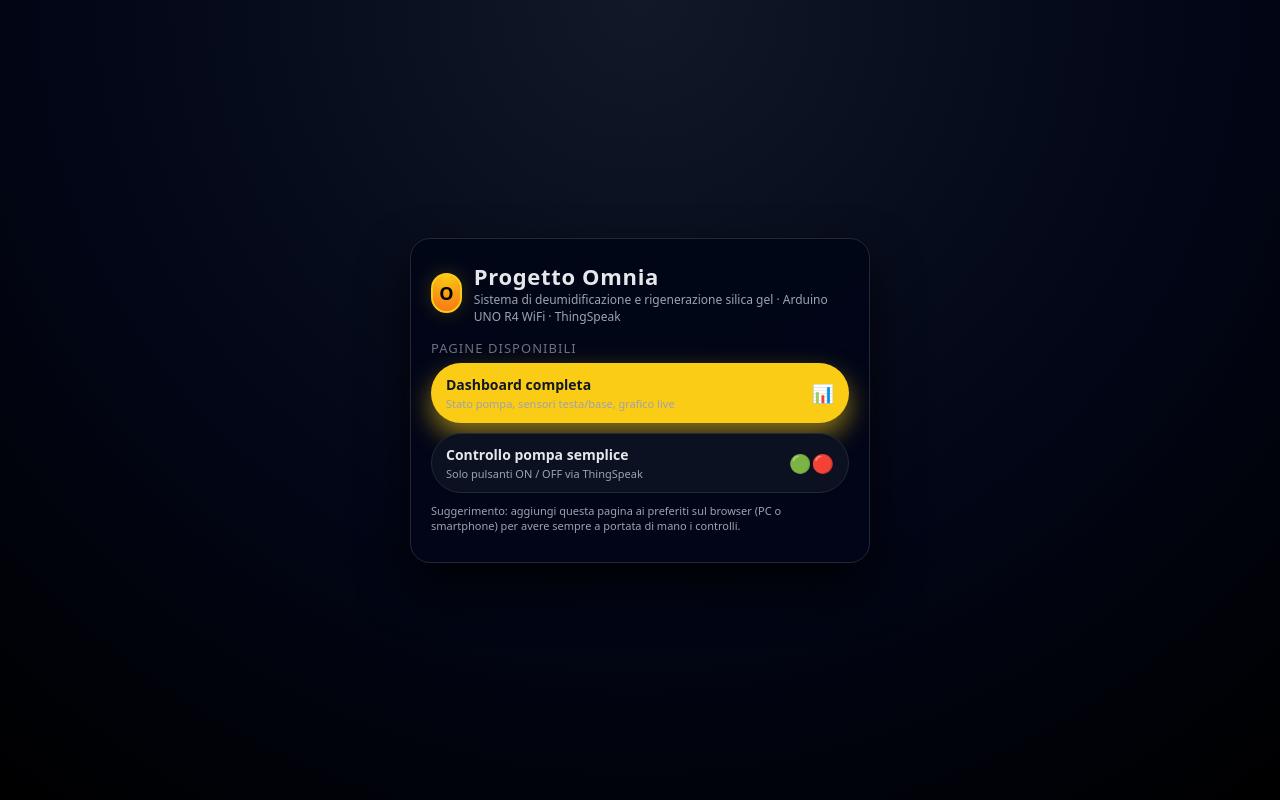
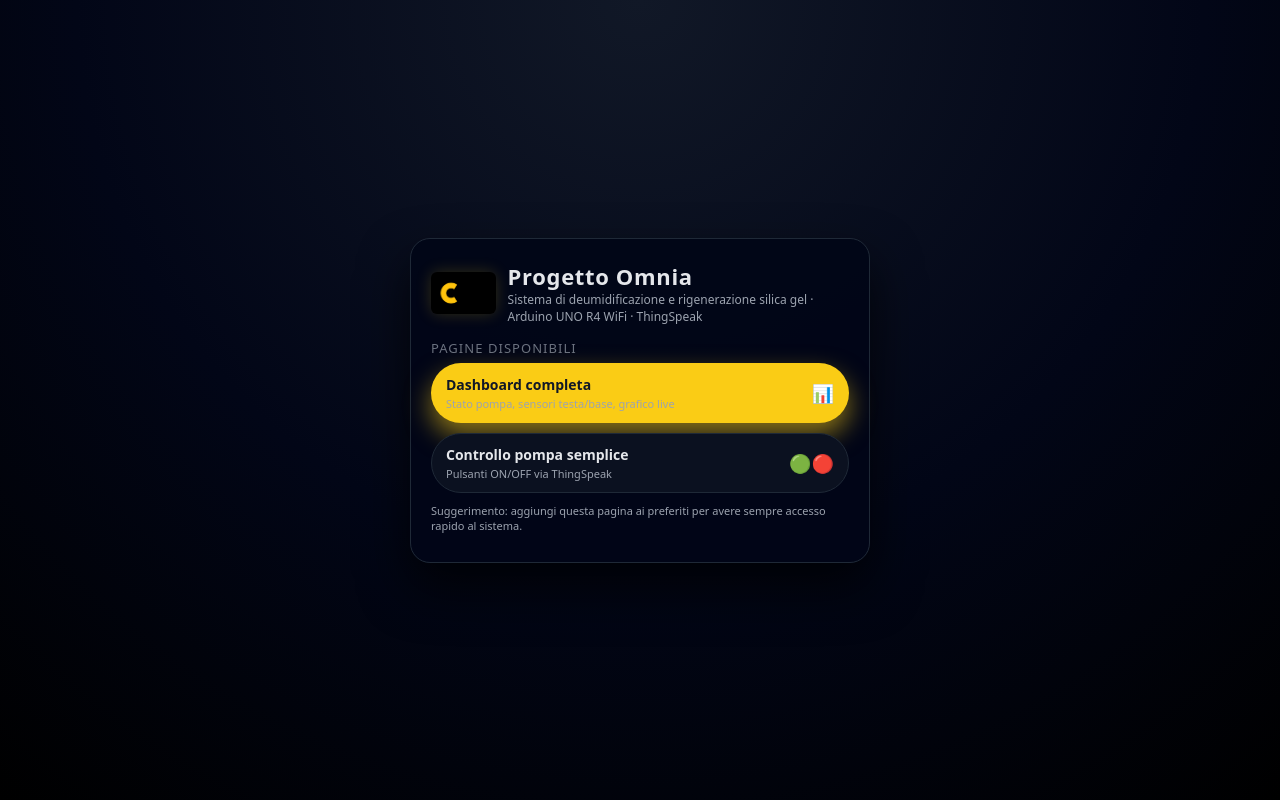
Before and after one commit to die89/Progetto-Omnia, a plain HTML site: page index.html in a window 1280 px wide. Drawn offline with Linux system fonts and the light colour scheme.

Commit message:
Replace logo circle with image in index.html

```diff
--- a/index.html
+++ b/index.html
@@ -43,20 +43,17 @@
       gap: 12px;
       margin-bottom: 14px;
     }
-    .logo-circle {
-      width: 40px;
-      height: 40px;
-      border-radius: 999px;
-      border: 2px solid var(--accent);
-      display: flex;
-      align-items: center;
-      justify-content: center;
-      font-weight: 800;
-      font-size: 18px;
-      color: #000;
-      background: radial-gradient(circle at top, #facc15, #f97316);
-      box-shadow: 0 0 20px var(--accent-soft);
+
+    /* LOGO CLAYPAKY */
+    .logo-img {
+      height: 42px;
+      width: auto;
+      border-radius: 6px;
+      background: #000;
+      padding: 4px;
+      box-shadow: 0 0 16px var(--accent-soft);
     }
+
     h1 {
       margin: 0;
       font-size: 22px;
@@ -141,10 +138,8 @@
       h1 {
         font-size: 20px;
       }
-      .logo-circle {
-        width: 36px;
+      .logo-img {
         height: 36px;
-        font-size: 16px;
       }
     }
   </style>
@@ -152,7 +147,9 @@
 <body>
   <div class="card">
     <header>
-      <div class="logo-circle">O</div>
+      <!-- LOGO AL POSTO DEL CERCHIO -->
+      <img src="claypaky.png" class="logo-img" alt="Claypaky logo" />
+
       <div>
         <h1>Progetto Omnia</h1>
         <p class="subtitle">Sistema di deumidificazione e rigenerazione silica gel · Arduino UNO R4 WiFi · ThingSpeak</p>
@@ -173,14 +170,14 @@
       <a class="btn btn-secondary" href="relay_control.html">
         <span class="btn-label">
           <span>Controllo pompa semplice</span>
-          <small>Solo pulsanti ON / OFF via ThingSpeak</small>
+          <small>Pulsanti ON/OFF via ThingSpeak</small>
         </span>
         <span class="btn-icon">🟢🔴</span>
       </a>
     </div>
 
     <p class="hint">
-      Suggerimento: aggiungi questa pagina ai preferiti sul browser (PC o smartphone) per avere sempre a portata di mano i controlli.
+      Suggerimento: aggiungi questa pagina ai preferiti per avere sempre accesso rapido al sistema.
     </p>
   </div>
 </body>
```
